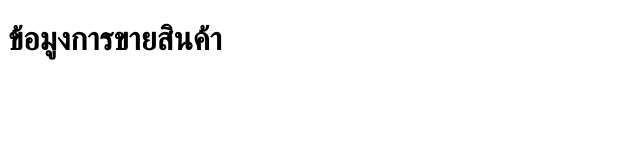
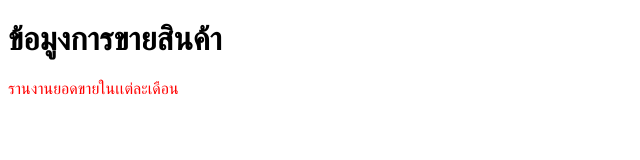
Before and after one commit to rachan001/exe, a plain HTML site: page index.html in a window 1280 px wide. Shown: the whole page, without its empty margins (0-640 px from the left). Drawn offline with Linux system fonts and the light colour scheme.

Commit message:
add report sale

```diff
--- a/index.html
+++ b/index.html
@@ -4,8 +4,14 @@
     <meta charset="UTF-8">
     <meta name="viewport" content="width=device-width, initial-scale=1.0">
     <title>Document</title>
+    <style>
+        p{
+            color: red;
+        }
+    </style>
 </head>
 <body>
     <h1>ข้อมูงการขายสินค้า</h1>
+    <p>รานงานยอดขายในเเต่ละเดือน</p>
 </body>
 </html>
```
